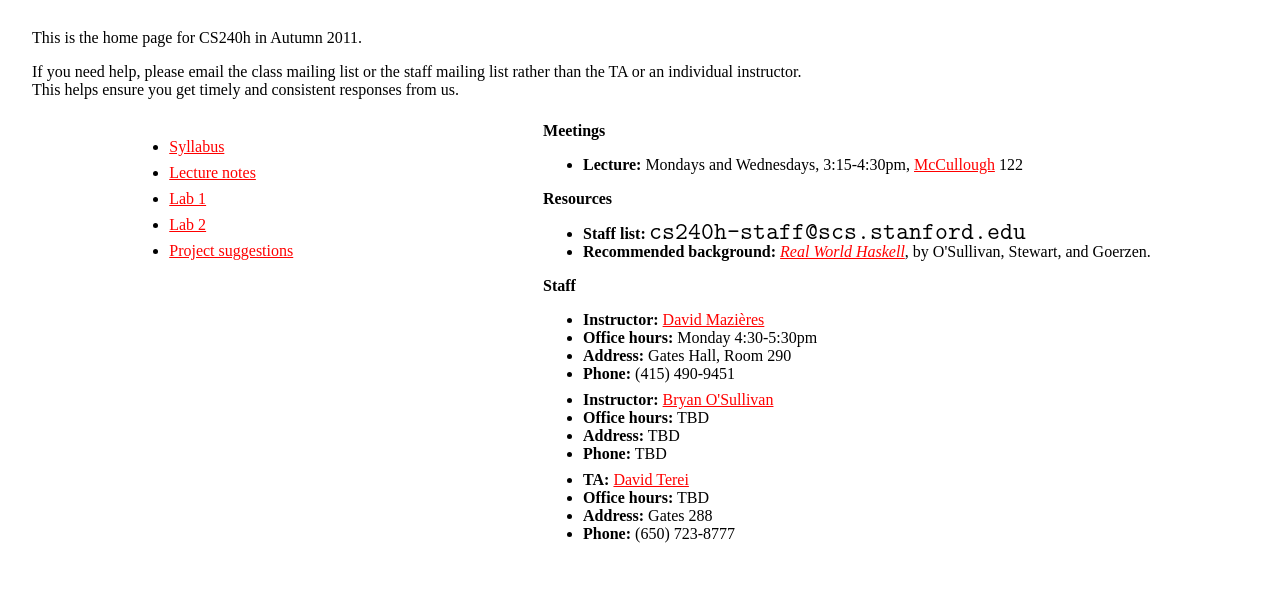
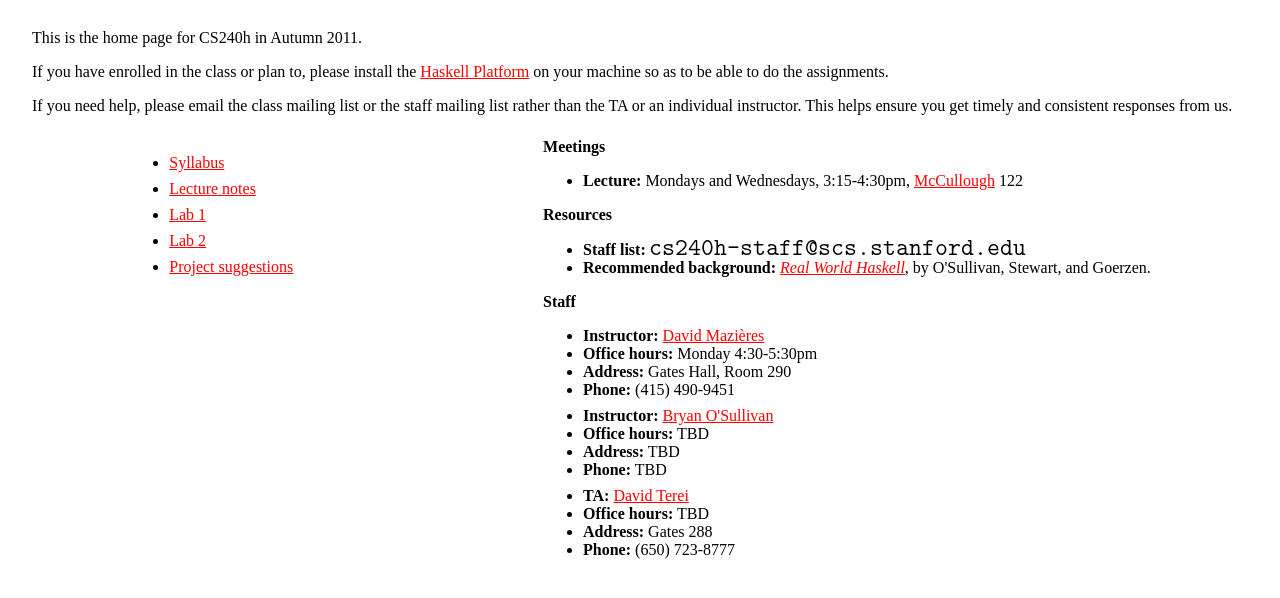
Before and after one commit to bos/stanford-cs240h, a plain HTML site: page www/index.html in a window 1280 px wide. Shown: the part 72-670 px from the top of the page. Drawn offline with Linux system fonts and the light colour scheme.

Commit message:
mention Haskell Platform

```diff
--- a/www/index.html
+++ b/www/index.html
@@ -32,9 +32,14 @@ CS240h: Functional Systems in Haskell<br />
 <div>
 <p>This is the home page for CS240h in Autumn 2011.</p>
 
+<p>If you have enrolled in the class or plan to, please install
+  the <a href="http://hackage.haskell.org/platform/">Haskell
+  Platform</a> on your machine so as to be able to do the assignments.
+</p>
+
 <p>If you need help, please email the class mailing list or the staff
-mailing list rather than the TA or an individual instructor.<br />
-This helps ensure you get timely and consistent responses from us.</p>
+mailing list rather than the TA or an individual instructor.  This
+helps ensure you get timely and consistent responses from us.</p>
 
 </div>
 
```
